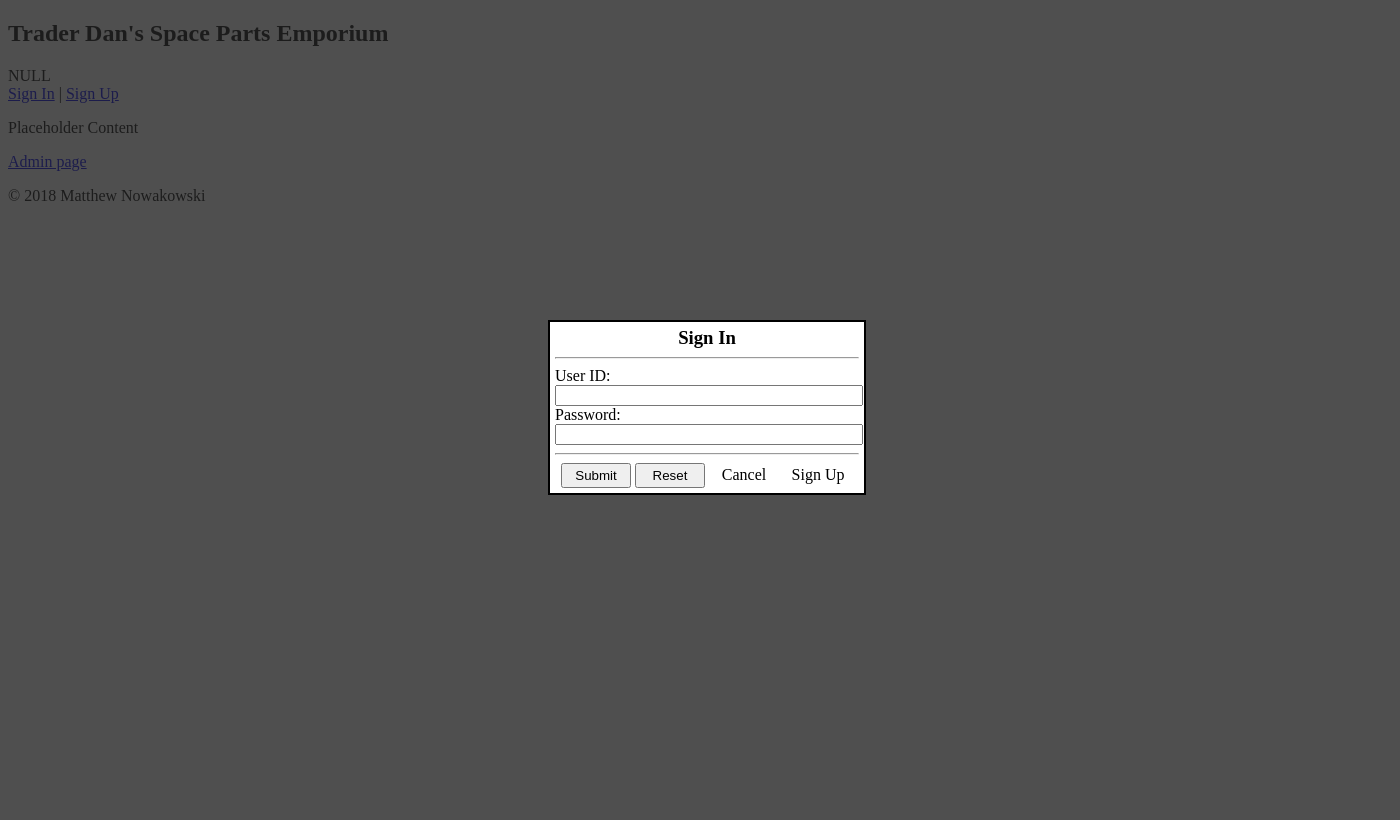
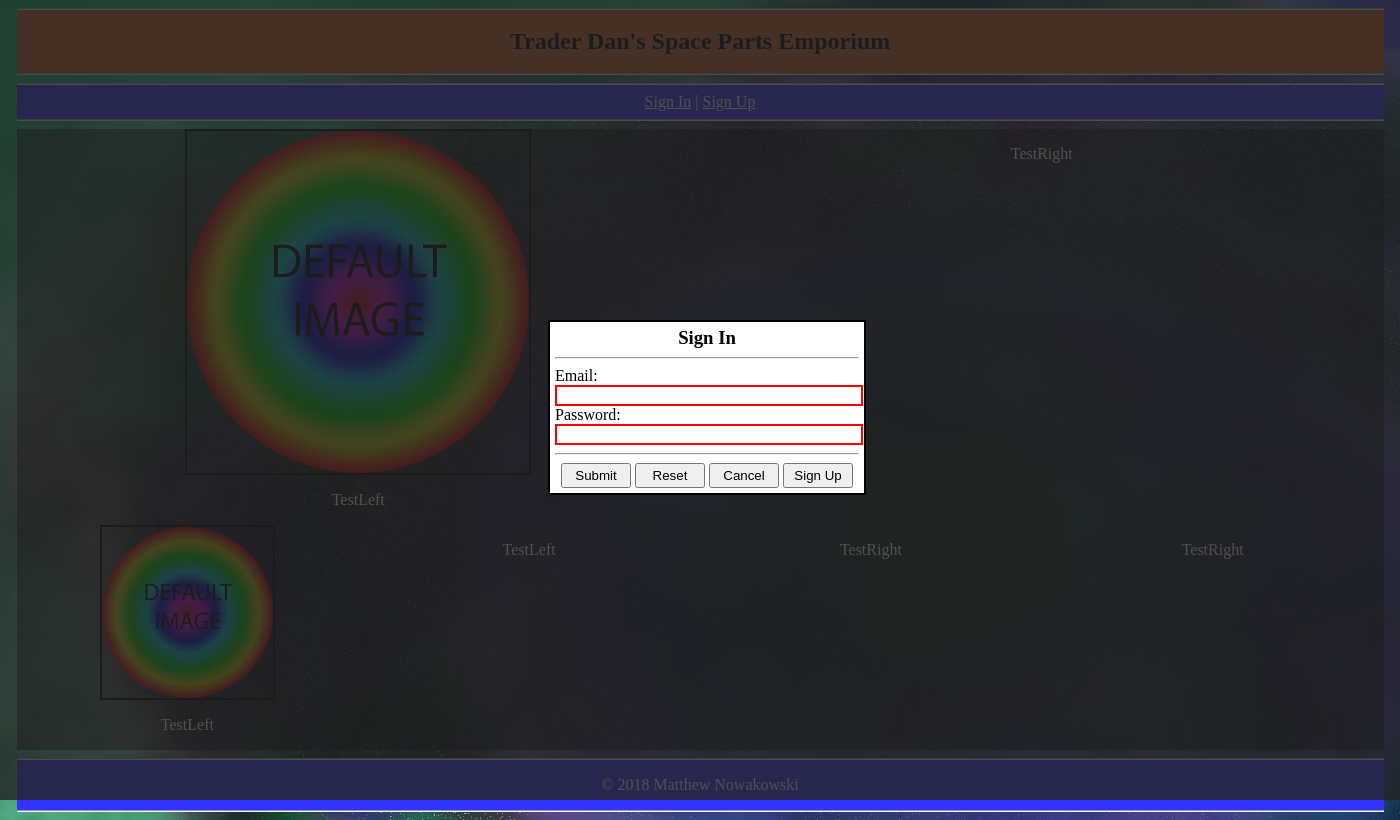
Before and after one commit to mjnowakowski98/SE266, a PHP site: page /index.php?action=signIn in a window 1400 px wide. Before the commit the page ends 495 px from the top, so only its background shows below. Run offline with PHP 8.4, Linux system fonts and the light colour scheme.

Commit message:
Fixed the everything, added more features

```diff
--- a/lab6/checkout.php
+++ /dev/null
@@ -1,3 +0,0 @@
-<?php
-
-?>
--- a/lab6/common/forms/auth.php
+++ b/lab6/common/forms/auth.php
@@ -10,15 +10,15 @@
         <h3 class="formCenter">Sign In</h3>
 
         <hr>
-        <label>User ID: <input class="txtBox" type="text" name="userId"></label>
-        <label>Password: <input class="txtBox" type="text" name="pass"></label>
+        <label>Email: <input class="txtBox" type="text" name="email" required></label>
+        <label>Password: <input class="txtBox" type="password" name="pass"required></label>
 
         <hr>
         <div class="formCenter">
             <input class="formBtn" type="submit">
             <input class="formBtn" type="reset">
-            <a class="formBtn" href="<?php echo $prevPage; ?>">Cancel</a></button>
-            <a class="formBtn" href="?action=signUp">Sign Up</a></button>
+            <button class="formBtn" type="button"><a href="<?php echo $prevPage; ?>">Cancel</a></button>
+            <button class="formBtn" type="button"><a href="?action=signUp">Sign Up</a></button>
         </div>
 
         <input type="hidden" name="prevPage" value="<?php echo $prevPage; ?>">
--- a/lab6/css/colors.css
+++ /dev/null
@@ -1,19 +0,0 @@
-#dimmer {
-    background-color:rgba(35, 35, 35, .8);
-}
-
-.dimmerOverlay {
-    background-color:white;
-}
-
-a.formBtn {
-    color:black;
-    text-decoration:none;
-    cursor:default;
-}
-
-a.formButton:visited {
-    color:black;
-    text-decoration:none;
-    cursor:default;
-}
--- /dev/null
+++ b/lab6/css/displays.css
@@ -0,0 +1,31 @@
+.displayRow {
+    width:100%;
+    clear:both;
+}
+
+.displayRow img {
+    border:2px solid black;
+    display:block;
+    width:50%;
+    margin:0 auto;
+}
+
+.displayRow p {
+    text-align:center;
+}
+
+.displayLeft {
+    float:left;
+}
+
+.displayRight {
+    float:right;
+}
+
+.displayQtr {
+    width:25%;
+}
+
+.displayHalf {
+    width:50%;
+}
--- /dev/null
+++ b/lab6/css/effects.css
@@ -0,0 +1,17 @@
+#dimmer {
+    background-color:rgba(35, 35, 35, .8);
+
+    margin:0;
+    padding:0;
+    position:absolute;
+    width:100%;
+    height:100%;;
+    top:0;
+    left:0;
+    z-index:2;
+}
+
+.dimmerOverlay {
+    background-color:white;
+    z-index:3;
+}
--- a/lab6/css/positions.css
+++ b/lab6/css/formparts.css
@@ -1,38 +1,25 @@
-#dimmer {
-    margin:0;
-    padding:0;
-    position:absolute;
-    width:100%;
-    height:100%;;
-    top:0;
-    left:0;
-    z-index:2;
-}
-
-.dimmerOverlay {
-    z-index:3;
-}
-
 .formCenter {
     text-align:center;
-    margin:auto 0;
+    margin:0 auto;
 }
 
 .formBtn {
     width:70px;
     height:25px;
+
+    padding:0;
 }
 
 #signupForm {
     width:304px;
-    height:365px;
+    height:326px;
     position:absolute;
 
     top:50%;
     left:50%;
 
     margin-left:-159px;;
-    margin-top:-189.5px;
+    margin-top:-168px;
 
     padding:5px;
 
@@ -79,9 +66,36 @@
     margin:5px 0;
 }
 
-a.formBtn {
+button a {
+    color:black;
+    text-decoration:none;
+    cursor:default;
+
+    width:66px;
+    height:21px;
+
     display:inline-block;
-    -webkit-appearance:button;
-    -moz-appearance:button;
-    appearance:button;
+
+    margin-top:3px;
+
+    border:none;
 }
+
+button a:visited {
+    color:black;
+    text-decoration:none;
+    cursor:default;
+
+    width:66px;
+    height:21px;
+
+    display:inline-block;
+
+    margin-top:3px;
+
+    border:none;
+}
+
+input:invalid {
+    border:2px solid red;
+}
--- /dev/null
+++ b/lab6/css/master.css
@@ -0,0 +1,48 @@
+body {
+    background:url('/lab6/css/background.jpg');
+    margin:0;
+}
+
+#header {
+    background-color:#cc6633;
+
+    text-align:center;
+}
+
+#header h1{
+    margin:0;
+    padding:10px 0;
+}
+
+#nav {
+    background-color:#3333ff;
+    color:white;
+    text-align:center;
+}
+
+#nav a {
+    color:white;
+}
+
+#nav a:visited {
+    color:white;
+}
+
+#footer {
+    background-color:#3333ff;
+    color:white;
+    text-align:center;
+}
+
+#wrapper {
+    width:1367px;
+
+    margin:0 auto;
+}
+
+#content {
+    background-color:rgba(0, 0, 0, 0.5);
+    color:white;
+
+    margin:0;
+}
--- a/lab6/index.php
+++ b/lab6/index.php
@@ -3,8 +3,10 @@
     <head>
         <title>Shopping Cart - User</title>
         <meta charset="UTF-8">
-        <link href="css/positions.css" type="text/css" rel="stylesheet">
-        <link href="css/colors.css" type="text/css" rel="stylesheet">
+        <link href="/lab6/css/master.css" type="text/css" rel="stylesheet">
+        <link href="/lab6/css/formparts.css" type="text/css" rel="stylesheet">
+        <link href="/lab6/css/effects.css" type="text/css" rel="stylesheet">
+        <link href="/lab6/css/displays.css" type="text/css" rel="stylesheet">
     </head>
 
     <body>
@@ -12,8 +14,34 @@
             <?php include_once($_SERVER['DOCUMENT_ROOT'] . "/lab6/master/header.php"); ?>
 
             <section id="content">
-                <p>Placeholder Content</p>
-                <a href="/lab6/admin/index.php">Admin page</a>
+                <section class="displayRow">
+                    <div class="displayLeft displayHalf">
+                        <img src="/lab6/images/default.png">
+                        <p>TestLeft</p>
+                    </div>
+                    <div class="displayRight displayHalf">
+                        <p>TestRight</p>
+                    </div>
+                    <br class="displayRow">
+                </section>
+
+                <section class="displayRow">
+                    <div class="displayLeft displayQtr">
+                        <img src="/lab6/images/default.png">
+                        <p>TestLeft</p>
+                    </div>
+                    <div class="displayLeft displayQtr">
+                        <p>TestLeft</p>
+                    </div>
+
+                    <div class="displayRight displayQtr">
+                        <p>TestRight</p>
+                    </div>
+                    <div class="displayRight displayQtr">
+                        <p>TestRight</p>
+                    </div>
+                    <br class="displayRow">
+                </section>
             </section>
 
             <?php include_once($_SERVER['DOCUMENT_ROOT'] . "/lab6/master/footer.php"); ?>
--- a/lab6/master/dbcontroller.php
+++ b/lab6/master/dbcontroller.php
@@ -3,5 +3,8 @@
     $userName="PHPClassSpring2018";
     $pWord="SE266";
     try { $db = new PDO($dsn, $userName, $pWord); }
-    catch(PDOException $e) { die("Cannot connect to database"); }
+    catch(PDOException $e) {
+        echo $e->getMessage();
+        die("Cannot connect to database");
+    }
 ?>
--- a/lab6/master/dbfunctions.php
+++ b/lab6/master/dbfunctions.php
@@ -0,0 +1,100 @@
+<?php
+    include_once($_SERVER['DOCUMENT_ROOT'] . "/lab6/master/dbcontroller.php");
+
+    function validateUser($email, $guess) {
+        global $db;
+        try {
+            $sql  = "SELECT user_id, password ";
+            $sql .= "FROM users ";
+            $sql .= "WHERE email = :email;";
+
+            $stmt = $db->prepare($sql);
+            $stmt->bindParam(':email', $email);
+            $stmt->execute();
+
+            $results = $stmt->fetch(PDO::FETCH_ASSOC);
+            var_dump($results);
+
+            if(password_verify($guess, $results['password']))
+                $user = $results['user_id'];
+            else $user = NULL;
+
+            return $user;
+
+        } catch(PDOException $e) { die("Failed to validate user info"); }
+    }
+
+    function getUserInfo($id) {
+        global $db;
+        try {
+            $sql  = "SELECT * ";
+            $sql .= "FROM userinfo ";
+            $sql .= "WHERE user_id = :uId;";
+
+            $stmt = $db->prepare($sql);
+            $stmt->bindParam(':uId', $id);
+            $stmt->execute();
+
+            $results = $stmt->fetch(PDO::FETCH_ASSOC);
+            return $results;
+
+        } catch(PDOException $e) { die("Failed to retrieve user information"); }
+    }
+
+    function addUser($email, $hash, $isAdmin, $fName = NULL, $lName = NULL) {
+        global $db;
+        try {
+            $sql  = "INSERT INTO `users` (email, password, created) ";
+            $sql .= "VALUES (:email, :hash, NOW());";
+
+            $stmt = $db->prepare($sql);
+            $stmt->bindParam(':email', $email);
+            $stmt->bindParam(':hash', $hash);
+            $stmt->execute();
+
+            $stmt->debugDumpParams();
+
+            if(!$stmt->rowCount()) die("Cannot add user to db");
+
+            $newId = $db->lastInsertId();
+            $sql = '';
+            $sql  = "INSERT INTO `userinfo` ";
+            $sql .= "VALUES (:id, :firstName, :lastName, :isAdmin);";
+
+            $stmt = $db->prepare($sql);
+            $stmt->bindParam(':id', $newId);
+            $stmt->bindParam(':firstName', $fName);
+            $stmt->bindParam(':lastName', $lName);
+            $stmt->bindParam(':isAdmin', $isAdmin);
+            $stmt->execute();
+
+            if(!$stmt->rowCount()) {
+                removeRowById($newId);
+                die("Failed to add user information");
+            }
+
+            return $stmt->rowCount();
+
+        } catch(PDOException $e) { die("Failed to create user"); }
+    }
+
+    function removeRowById($id) {
+        global $db;
+        try {
+            $sql  = "DELETE FROM `users` WHERE user_id = :id;";
+
+            $stmt = $db->prepare($sql);
+            $stmt->bindParam(':id', $id);
+            $stmt->execute();
+
+            $sql = "DELETE FROM `userinfo` WHERE user_id = :id;";
+
+            $stmt = $db->prepare($sql);
+            $stmt->bindParam(':id', $id);
+            $stmt->execute();
+
+            return $stmt->rowCount();
+
+        } catch(PDOException $e) { die("Failed to remove row"); }
+    }
+?>
--- a/lab6/master/footer.php
+++ b/lab6/master/footer.php
@@ -1,3 +1,5 @@
-<footer>
+<footer id="footer">
+    <hr>
     <p>&copy; 2018 Matthew Nowakowski</p>
+    <hr>
 </footer>
--- a/lab6/master/header.php
+++ b/lab6/master/header.php
@@ -1,6 +1,12 @@
 <?php
+    session_start();
+    include_once($_SERVER['DOCUMENT_ROOT'] . "/lab6/master/dbfunctions.php");
+
+    $user = $_SESSION['userId'] ?? NULL;
+
     $action = $_GET['action'] ?? NULL;
     $prevPage = $_SERVER['PHP_SELF'];
+    $isAdminPage = $isAdminPage ?? NULL;
 
     switch($action) {
         case 'logout':
@@ -13,23 +19,37 @@
             include_once($_SERVER['DOCUMENT_ROOT'] . "/lab6/common/forms/auth.php");
             break;
         default:
+            if(!$user && $isAdminPage)
+                include_once($_SERVER['DOCUMENT_ROOT'] . "/lab6/common/forms/auth.php");
             break;
     }
 ?>
 
 <section id="header">
+    <hr>
     <h1>Trader Dan's Space Parts Emporium</h1>
+    <hr>
+</section>
 
+<section id="nav">
+    <hr>
     <?php
-        session_start();
-        $user = $_SESSION['userId'] ?? NULL;
-        var_dump($user);
-        echo '<br>';
-
-
         $doc = new DOMDocument();
 
         if($user) {
+            $userInfo = getUserInfo($user);
+            echo "Welcome, " . $userInfo['first_name'] . ' ' . $userInfo['last_name'];
+            $doc->appendChild($doc->createElement('br'));
+
+            if($userInfo['is_admin']) {
+                $adminPage = $doc->createElement('a');
+                $adminPage->appendChild($doc->createTextNode('Admin panel'));
+                $adminPage->setAttribute('href', "http://" . $_SERVER['SERVER_NAME'] . "/lab6/admin/index.php");
+                $doc->appendChild($adminPage);
+
+                $doc->appendChild($doc->createTextNode(' | '));
+            }
+
             $logout = $doc->createElement("a");
             $logout->appendChild($doc->createTextNode("Logout"));
             $logout->setAttribute("href", "?action=logout");
@@ -50,4 +70,5 @@
 
         echo $doc->saveHTML();
     ?>
+    <hr>
 </section>
```
Also changed, not shown: lab6/admin/index.php (+3 -6 lines), lab6/common/forms/signup.php (+5 -6 lines), lab6/master/authenticator.php (+28 -5 lines), lab6/css/background.jpg (added), lab6/images/default.png (added).
